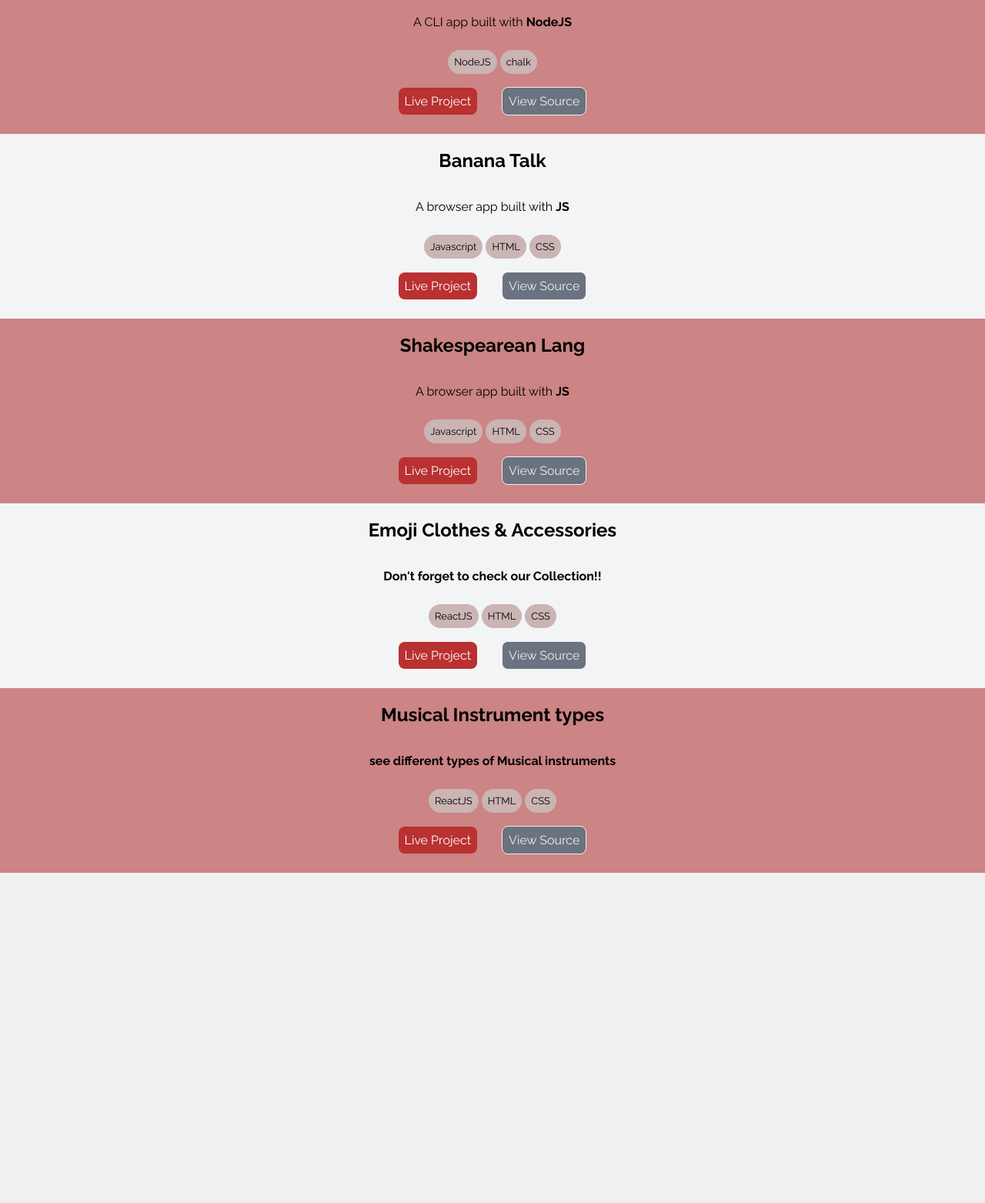
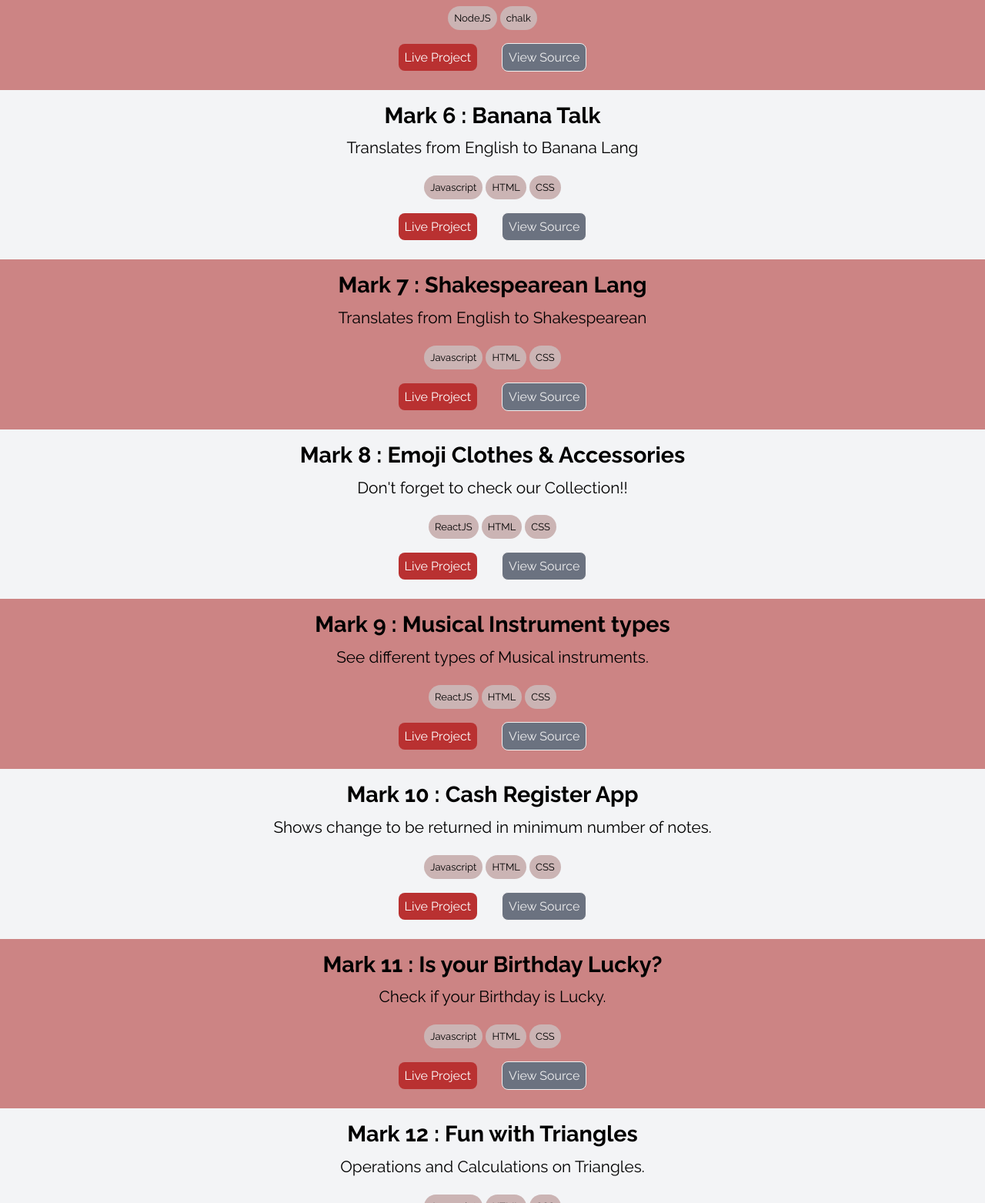
Before and after one commit to Xitija/Portfolio-site, a plain HTML site: page projects.html in a window 1280 px wide. Shown: the part 1237-2800 px from the top of the page at 77% size. Before the commit the page ends 2371 px from the top, so only its background shows below. Drawn offline with Linux system fonts and the light colour scheme.

Commit message:
chore : added more projects

```diff
--- a/projects.html
+++ b/projects.html
@@ -5,6 +5,7 @@
     <meta http-equiv="X-UA-Compatible" content="IE=edge">
     <meta name="viewport" content="width=device-width, initial-scale=1.0">
     <link href="styles.css" rel="stylesheet"/>
+    <link rel="icon" type="image/x-icon" href="/images/favicon.ico">
     <title>Kshitija's Projects</title>
 </head>
 <body>
@@ -28,109 +29,179 @@
     </header>
 
     <section class="mark">
-        <h1>Do you know India Quiz</h1>
-        <p>A CLI app built with <strong>NodeJS</strong></p>
+        <h1>Mark 1 : Do you know India Quiz</h1>
+        <p>Test your knowledge on India. Can you beat the highscore?</p>
         <ul class="list-non-bullet nav-pills">
             <span class="label tech">NodeJS</span>
         </ul>
         <div class="links">
             <a class="link link-primary" target="_blank" href="https://replit.com/@xitija/cli-quiz?embed=true" >Live Project</a>
-            <a class="link link-secondary" target="_blank" href="https://replit.com/@xitija/cli-quiz#index.js" >View Source</a>
+            <a class="link link-secondary" target="_blank" href="https://github.com/Xitija/cli-quiz">View Source</a>
         </div>
     </section>
     <section class="mark">
-        <h1>Pokemon Quiz</h1>
-        <p>A CLI app built with <strong>NodeJS</strong>.Test how good you are with the series.</p>
+        <h1>Mark 2 : Pokemon Quiz</h1>
+        <p>Test how good you are with the series. Can you beat the highscore?</p>
         <ul class="list-non-bullet nav-pills">
             <span class="label tech">NodeJS</span>
             <span class="label tech">chalk</span>
         </ul>
         <div class="links">
         <a class="link link-primary" target="_blank" href="https://replit.com/@xitija/assignment-levelOne?embed=true" >Live Project</a>
-        <a class="link link-secondary" target="_blank" href="https://replit.com/@xitija/assignment-levelOne" >View Source</a>
+        <a class="link link-secondary" target="_blank" href="https://github.com/Xitija/cli-pokemon-quiz">View Source</a>
         </div>
     </section>
     <section class="mark">
-        <h1>Portfolio Site</h1>
-        <p>A CLI app built with <strong>NodeJS</strong></p>
+        <h1>Mark 3, 4 & 5  : Portfolio Site</h1>
+        <p>Portfolio to showcase Projects and Blogs</p>
         <ul class="list-non-bullet nav-pills">
             <span class="label tech">NodeJS</span>
             <span class="label tech">chalk</span>
         </ul>
         <div class="links">
-        <a class="link link-primary" target="_blank" href="https://replit.com/@xitija/assignment-levelOne?embed=true" >Live Project</a>
-        <a class="link link-secondary" target="_blank" href="https://replit.com/@xitija/assignment-levelOne" >View Source</a>
+        <a class="link link-primary" target="_blank" href="https://xitija-portfolio.netlify.app/">Live Project</a>
+        <a class="link link-secondary" target="_blank" href="https://github.com/Xitija/Portfolio-site">View Source</a>
         </div>
     </section>
     <section class="mark">
-        <h1>Banana Talk</h1>
-        <p>A browser app built with <strong>JS</strong></p>
+        <h1>Mark 6 : Banana Talk</h1>
+        <p>Translates from English to Banana Lang</p>
         <ul class="list-non-bullet nav-pills">
             <span class="label tech">Javascript</span>
             <span class="label tech">HTML</span>
             <span class="label tech">CSS</span>
         </ul>
         <div class="links">
-            <a class="link link-primary" target="_blank" href="https://xitija-banana-talk.netlify.app/" >Live Project</a>
-            <a class="link link-secondary" target="_blank" href="https://github.com/Xitija/Banana-Talk" >View Source</a>
+            <a class="link link-primary" target="_blank" href="https://xitija-banana-talk.netlify.app/">Live Project</a>
+            <a class="link link-secondary" target="_blank" href="https://github.com/Xitija/Banana-Talk">View Source</a>
         </div>
     </section>
     <section class="mark">
-        <h1>Shakespearean Lang</h1>
-        <p>A browser app built with <strong>JS</strong></p>
+        <h1>Mark 7 : Shakespearean Lang</h1>
+        <p>Translates from English to Shakespearean</p>
         <ul class="list-non-bullet nav-pills">
             <span class="label tech">Javascript</span>
             <span class="label tech">HTML</span>
             <span class="label tech">CSS</span>
         </ul>
         <div class="links">
-            <a class="link link-primary" target="_blank" href="https://xitija-shakespearean-lang.netlify.app/" >Live Project</a>
-            <a class="link link-secondary" target="_blank" href="https://github.com/Xitija/Shakespearean-Lang" >View Source</a>
+            <a class="link link-primary" target="_blank" href="https://xitija-shakespearean-lang.netlify.app/">Live Project</a>
+            <a class="link link-secondary" target="_blank" href="https://github.com/Xitija/Shakespearean-Lang">View Source</a>
         </div>
     </section>
     <section class="mark">
-        <h1>Emoji Clothes & Accessories</h1>
-        <p> <strong>Don't forget to check our Collection!!</strong></p>
+        <h1>Mark 8 : Emoji Clothes & Accessories</h1>
+        <p>Don't forget to check our Collection!!</p>
         <ul class="list-non-bullet nav-pills">
             <span class="label tech">ReactJS</span>
             <span class="label tech">HTML</span>
             <span class="label tech">CSS</span>
         </ul>
         <div class="links">
-            <a class="link link-primary" target="_blank" href="https://w6u6yj.csb.app/" >Live Project</a>
-            <a class="link link-secondary" target="_blank" href="https://codesandbox.io/s/emoji-clothes-and-accessories-w6u6yj" >View Source</a>
+            <a class="link link-primary" target="_blank" href="https://xitija-clothes-and-accessories.netlify.app/">Live Project</a>
+            <a class="link link-secondary" target="_blank" href="https://github.com/Xitija/Emoji-Clothes-and-Accessories">View Source</a>
         </div>
     </section>
     <section class="mark">
-        <h1>Musical Instrument types</h1>
-        <p> <strong>see different types of Musical instruments</strong></p>
+        <h1>Mark 9 : Musical Instrument types</h1>
+        <p>See different types of Musical instruments.</p>
         <ul class="list-non-bullet nav-pills">
             <span class="label tech">ReactJS</span>
             <span class="label tech">HTML</span>
             <span class="label tech">CSS</span>
         </ul>
         <div class="links">
-            <a class="link link-primary" target="_blank" href="https://6cx8iy.csb.app/" >Live Project</a>
-            <a class="link link-secondary" target="_blank" href="https://codesandbox.io/s/instrument-types-6cx8iy" >View Source</a>
+            <a class="link link-primary" target="_blank" href="https://xitija-instrument-types.netlify.app/">Live Project</a>
+            <a class="link link-secondary" target="_blank" href="https://github.com/Xitija/Instrument-Types" >View Source</a>
         </div>
     </section>
     <section class="mark">
-
+        <h1>Mark 10 : Cash Register App</h1>
+        <p>Shows change to be returned in minimum number of notes.</p>
+        <ul class="list-non-bullet nav-pills">
+            <span class="label tech">Javascript</span>
+            <span class="label tech">HTML</span>
+            <span class="label tech">CSS</span>
+        </ul>
+        <div class="links">
+            <a class="link link-primary" target="_blank" href="https://xitija-cash-register.netlify.app/">Live Project</a>
+            <a class="link link-secondary" target="_blank" href="https://github.com/Xitija/Cash-Register">View Source</a>
+        </div>
     </section>
     <section class="mark">
-
+        <h1>Mark 11 : Is your Birthday Lucky?</h1>
+        <p>Check if your Birthday is Lucky.</p>
+        <ul class="list-non-bullet nav-pills">
+            <span class="label tech">Javascript</span>
+            <span class="label tech">HTML</span>
+            <span class="label tech">CSS</span>
+        </ul>
+        <div class="links">
+            <a class="link link-primary" target="_blank" href="https://xitija-lucky-birthday.netlify.app/">Live Project</a>
+            <a class="link link-secondary" target="_blank" href="https://github.com/Xitija/Lucky-Birthday">View Source</a>
+        </div>
     </section>
     <section class="mark">
-
+        <h1>Mark 12 : Fun with Triangles</h1>
+        <p>Operations and Calculations on Triangles.</p>
+        <ul class="list-non-bullet nav-pills">
+            <span class="label tech">Javascript</span>
+            <span class="label tech">HTML</span>
+            <span class="label tech">CSS</span>
+        </ul>
+        <div class="links">
+            <a class="link link-primary" target="_blank" href="https://xitija-triangles-fun.netlify.app/">Live Project</a>
+            <a class="link link-secondary" target="_blank" href="https://github.com/Xitija/Fun-with-Triangles">View Source</a>
+        </div>
     </section>
     <section class="mark">
-
+        <h1>Mark 13 : Palindrome Date</h1>
+        <p>Checks if the given date is a Palindrome or not.</p>
+        <ul class="list-non-bullet nav-pills">
+            <span class="label tech">Javascript</span>
+            <span class="label tech">HTML</span>
+            <span class="label tech">CSS</span>
+        </ul>
+        <div class="links">
+            <a class="link link-primary" target="_blank" href="">Live Project</a>
+            <a class="link link-secondary" target="_blank" href="">View Source</a>
+        </div>
     </section>
     <section class="mark">
-
+        <h1>Mark 14 : Stocks - Profit | Loss</h1>
+        <p>See your Stocks are in Profit or Loss.</p>
+        <ul class="list-non-bullet nav-pills">
+            <span class="label tech">Javascript</span>
+            <span class="label tech">HTML</span>
+            <span class="label tech">CSS</span>
+        </ul>
+        <div class="links">
+            <a class="link link-primary" target="_blank" href="https://xitija-stocks.netlify.app/">Live Project</a>
+            <a class="link link-secondary" target="_blank" href="https://github.com/Xitija/Stocks-Profit-Loss">View Source</a>
+        </div>
     </section>
     <section class="mark">
-
+        <h1>Mark 15 : Blogs</h1>
+        <p>Checkout some blogs written by me.</p>
+        <div class="links">
+            <a class="link link-primary" target="_blank" href="">Blog 1</a>
+            <a class="link link-primary" target="_blank" href="">Blog 2</a>
+        </div>
     </section>
+    </section>
+    <footer class="footer">
+        <div class="footer-header">Connect with me on</div>
+        <ul class="social-links list-non-bullet">
+            <li class="list-item-inline">
+                <a class="link" href="https://www.linkedin.com/in/xitija">LinkedIn</a>
+            </li>
+            <li class="list-item-inline">
+                <a class="link" href="/">Twitter</a>
+            </li>
+            <li class="list-item-inline">
+                <a class="link" href="https://github.com/Xitija">Github</a>
+            </li>
+        </ul>
+    </footer>
 </body>
 </html>
--- a/styles.css
+++ b/styles.css
@@ -223,7 +223,20 @@ a.link-secondary:hover{
     flex-direction: column;
     align-items: center;
     justify-content: center;
-    /* padding: 2rem; */
+    padding: 1rem 1rem 0rem 1rem;
+}
+
+.mark h1 {
+    font-size: 1.8rem;
+    margin-block-start: 0em;
+    margin-block-end: 0em;
+}
+
+.mark p {
+    font-size: 1.3rem;
+    margin-block-start: 0em;
+    margin-block-end: 0em;
+    padding: 0.8rem;
 }
 
 .mark .links {
```
Also changed, not shown: blogs.html (+30 -2 lines), index.html (+2 -1 lines).
